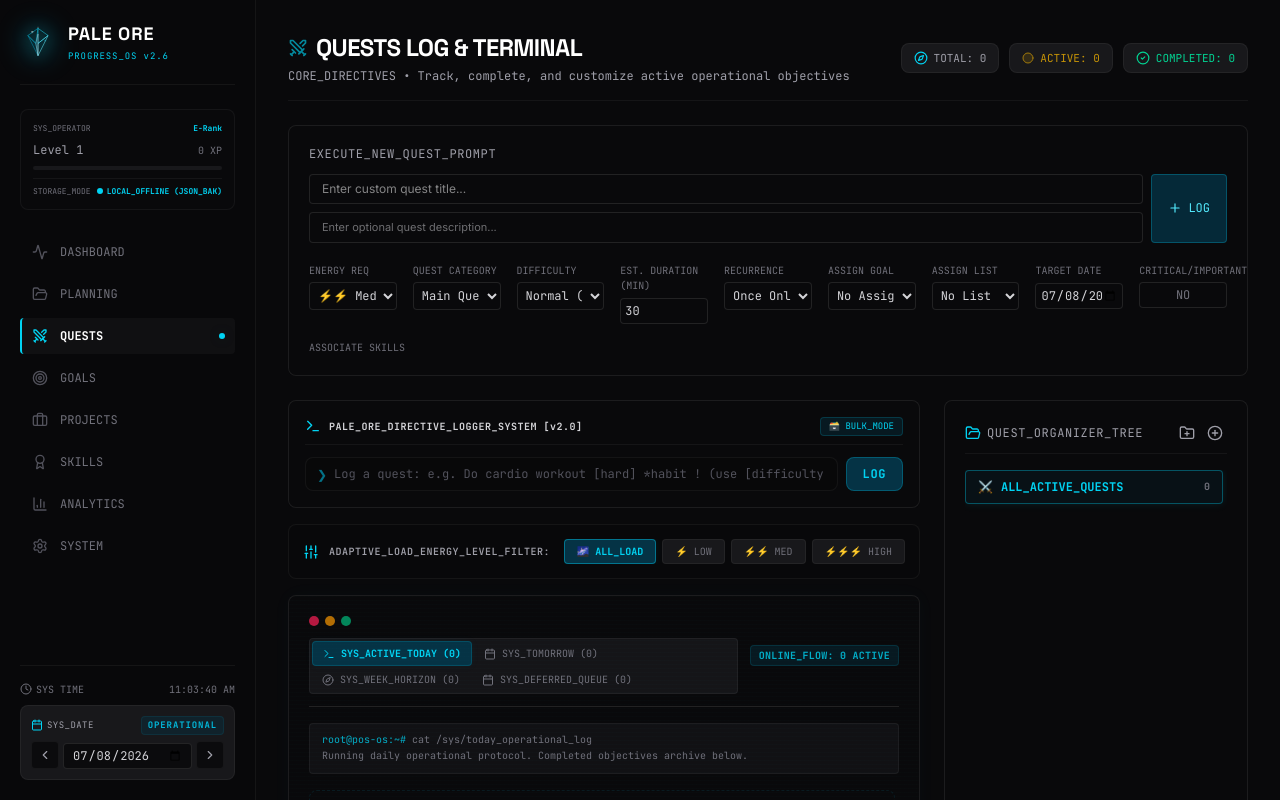
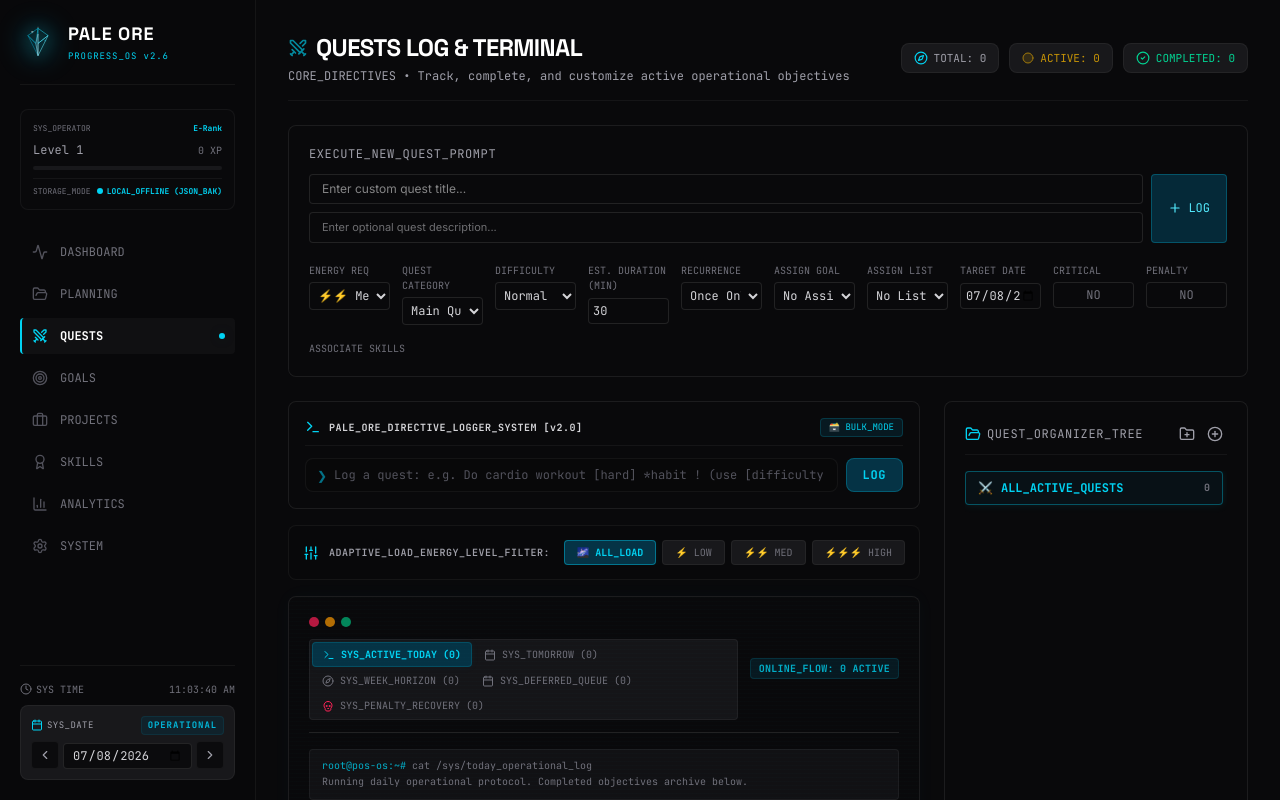
Before and after one commit to ghomrasnichameseddin-cloud/pale-ore, a React (Vite) app: page / in a window 1280 px wide. Both pictures are taken after a click on the button "QUESTS". Shown: the top 800 px of the page. Built offline with nearby package versions, Linux system fonts and the light colour scheme.

Commit message:
penalty quest & recovery mode added

```diff
--- a/src/POSContext.tsx
+++ b/src/POSContext.tsx
@@ -604,12 +604,13 @@ export const POSProvider: React.FC<{ children: React.ReactNode }> = ({ children
     let updatedQuests = [...prev.quests];
     let updatedHistory = [...prev.xpHistory];
     let updatedMomentum = prev.profile.momentum;
+    let recoveryModeActivated = false;
 
     if (daysDiff >= 1) {
-      // Find critical quests active on oldDate that were left unchecked (incomplete)
-      const uncheckedCriticalQuests = prev.quests.filter(q => {
-        const isCritical = q.important || q.type === 'Main' || q.type === 'Boss';
-        if (!isCritical) return false;
+      // Find ALL quests active on oldDate that were left unchecked (incomplete)
+      const uncheckedQuests = prev.quests.filter(q => {
+        if (q.status !== 'Active') return false;
+        if (q.isPenalty || q.type === 'Penalty') return false;
 
         // Check if recurring
         if (q.recurrence && q.recurrence !== 'None') {
@@ -625,7 +626,6 @@ export const POSProvider: React.FC<{ children: React.ReactNode }> = ({ children
           return true; // scheduled but not completed on oldDate
         } else {
           // One-off quest
-          if (q.status !== 'Active') return false;
           if (q.deadline && q.deadline <= oldDate) {
             return true;
           }
@@ -633,28 +633,30 @@ export const POSProvider: React.FC<{ children: React.ReactNode }> = ({ children
         }
       });
 
-      // Apply penalties for each unchecked critical quest
-      uncheckedCriticalQuests.forEach(q => {
+      // Apply penalties for each unchecked quest and automatically create penalty recovery quests
+      uncheckedQuests.forEach(q => {
         let penaltyXp = 50;
         if (q.difficulty === 'Easy') penaltyXp = 25;
         else if (q.difficulty === 'Normal') penaltyXp = 50;
         else if (q.difficulty === 'Hard') penaltyXp = 100;
         else if (q.difficulty === 'Boss') penaltyXp = 250;
 
-        const finalPenaltyXp = penaltyXp * 1.5;
+        const isCritical = q.important || q.type === 'Main' || q.type === 'Boss' || q.difficulty === 'Hard' || q.difficulty === 'Boss';
+        const finalPenaltyXp = isCritical ? penaltyXp * 1.5 : penaltyXp;
 
         const xpHistoryId = `h-fail-midnight-${q.id}-${Date.now()}`;
         const penaltyEntry: XPHistoryEntry = {
           id: xpHistoryId,
           questId: q.id,
-          questName: `💀 MIDNIGHT PENALTY: Unchecked Critical "${q.name}"`,
+          questName: `💀 MIDNIGHT PENALTY: Unchecked "${q.name}"`,
           xp: -Math.round(finalPenaltyXp),
           timestamp: new Date().toISOString(),
           skillIds: q.relatedSkills || []
         };
 
         updatedHistory.unshift(penaltyEntry);
-        updatedMomentum = Math.max(0, updatedMomentum - 25);
+        const momentumLoss = isCritical ? 25 : 10;
+        updatedMomentum = Math.max(0, updatedMomentum - momentumLoss);
 
         // If one-off, mark as Failed
         if (!q.recurrence || q.recurrence === 'None') {
@@ -669,16 +671,49 @@ export const POSProvider: React.FC<{ children: React.ReactNode }> = ({ children
             return uq;
           });
         }
+
+        // Generate the recovery/penalty quest
+        const pQuest: Quest = {
+          id: `q-penalty-${q.id}-${Date.now()}-${Math.random().toString(36).substring(2, 6)}`,
+          name: `⚠️ RECOVERY: Resolve failed/unchecked "${q.name}"`,
+          description: `System-generated recovery directive due to unchecked/failed objective "${q.name}". Resolve this to restore operations.`,
+          status: 'Active' as const,
+          difficulty: q.difficulty === 'Custom' ? 'Normal' : q.difficulty,
+          type: 'Penalty',
+          isPenalty: true,
+          estimatedTime: 15,
+          recurrence: 'None',
+          important: true,
+          energyLevel: 'Medium',
+          deadline: q.deadline || new Date().toISOString().split('T')[0],
+          createdAt: new Date().toISOString(),
+          completedAt: null,
+          xp: 0,
+          goalId: q.goalId || null,
+          projectId: q.projectId || null,
+          milestoneId: q.milestoneId || null,
+          subquests: [
+            {
+              id: `sq-penalty-${q.id}-1`,
+              name: `Resolve the underlying issue or complete the remaining actions of "${q.name}"`,
+              completed: false
+            }
+          ],
+          relatedSkills: q.relatedSkills || []
+        };
+
+        updatedQuests.push(pQuest);
+        recoveryModeActivated = true;
       });
     }
 
-    return { updatedQuests, updatedHistory, updatedMomentum };
+    return { updatedQuests, updatedHistory, updatedMomentum, recoveryModeActivated };
   };
 
   const setSystemDate = (newDateStr: string) => {
     setState(prev => {
       const oldDate = prev.systemDate;
-      const { updatedQuests, updatedHistory, updatedMomentum } = applyMidnightPenalties(prev, oldDate, newDateStr);
+      const { updatedQuests, updatedHistory, updatedMomentum, recoveryModeActivated } = applyMidnightPenalties(prev, oldDate, newDateStr);
 
       const finalQuests = resetRecurringQuestsForNewDate(newDateStr, updatedQuests);
       const finalHistory = resolveRecoveredPenalties(updatedHistory);
@@ -709,7 +744,8 @@ export const POSProvider: React.FC<{ children: React.ReactNode }> = ({ children
           ...prev.profile,
           momentum: updatedMomentum,
           xp: totalXp,
-          level
+          level,
+          recoveryMode: recoveryModeActivated ? true : prev.profile.recoveryMode
         }
       };
     });
@@ -734,7 +770,7 @@ export const POSProvider: React.FC<{ children: React.ReactNode }> = ({ children
         }
 
         const oldDate = currentSimulated;
-        const { updatedQuests, updatedHistory, updatedMomentum } = applyMidnightPenalties(prev, oldDate, nextSimulated);
+        const { updatedQuests, updatedHistory, updatedMomentum, recoveryModeActivated } = applyMidnightPenalties(prev, oldDate, nextSimulated);
 
         const finalQuests = resetRecurringQuestsForNewDate(nextSimulated, updatedQuests);
         const finalHistory = resolveRecoveredPenalties(updatedHistory);
@@ -765,7 +801,8 @@ export const POSProvider: React.FC<{ children: React.ReactNode }> = ({ children
             ...prev.profile,
             momentum: updatedMomentum,
             xp: totalXp,
-            level
+            level,
+            recoveryMode: recoveryModeActivated ? true : prev.profile.recoveryMode
           }
         };
       });
@@ -1150,11 +1187,24 @@ export const POSProvider: React.FC<{ children: React.ReactNode }> = ({ children
   };
 
   const deleteQuest = (id: string) => {
-    setState(prev => ({
-      ...prev,
-      quests: prev.quests.filter(q => q.id !== id),
-      xpHistory: prev.xpHistory.filter(h => h.questId !== id)
-    }));
+    setState(prev => {
+      const remainingQuests = prev.quests.filter(q => q.id !== id);
+      const remainingPenaltyQuestsCount = remainingQuests.filter(q =>
+        q.status === 'Active' && (q.isPenalty || q.type === 'Penalty')
+      ).length;
+
+      const newRecoveryMode = remainingPenaltyQuestsCount === 0 ? false : prev.profile.recoveryMode;
+
+      return {
+        ...prev,
+        quests: remainingQuests,
+        xpHistory: prev.xpHistory.filter(h => h.questId !== id),
+        profile: {
+          ...prev.profile,
+          recoveryMode: newRecoveryMode
+        }
+      };
+    });
   };
 
   const completeQuest = (id: string) => {
@@ -1222,6 +1272,15 @@ export const POSProvider: React.FC<{ children: React.ReactNode }> = ({ children
         };
       });
 
+      const isPenaltyQuest = questToComplete.isPenalty || questToComplete.type === 'Penalty';
+      const remainingPenaltyQuestsCount = updatedQuests.filter(q =>
+        q.status === 'Active' && (q.isPenalty || q.type === 'Penalty') && q.id !== id
+      ).length;
+
+      const newRecoveryMode = isPenaltyQuest
+        ? (remainingPenaltyQuestsCount === 0 ? false : prev.profile.recoveryMode)
+        : prev.profile.recoveryMode;
+
       return {
         ...prev,
         quests: updatedQuests,
@@ -1231,7 +1290,8 @@ export const POSProvider: React.FC<{ children: React.ReactNode }> = ({ children
           ...prev.profile,
           xp: totalXp,
           level,
-          momentum: newMomentum
+          momentum: newMomentum,
+          recoveryMode: newRecoveryMode
         }
       };
     });
@@ -1324,6 +1384,38 @@ export const POSProvider: React.FC<{ children: React.ReactNode }> = ({ children
         return q;
       });
 
+      // Generate the recovery/penalty quest
+      const pQuest: Quest = {
+        id: `q-penalty-${questToFail.id}-${Date.now()}-${Math.random().toString(36).substring(2, 6)}`,
+        name: `⚠️ RECOVERY: Resolve failed/unchecked "${questToFail.name}"`,
+        description: `System-generated recovery directive due to unchecked/failed objective "${questToFail.name}". Resolve this to restore operations.`,
+        status: 'Active' as const,
+        difficulty: questToFail.difficulty === 'Custom' ? 'Normal' : questToFail.difficulty,
+        type: 'Penalty',
+        isPenalty: true,
+        estimatedTime: 15,
+        recurrence: 'None',
+        important: true,
+        energyLevel: 'Medium',
+        deadline: questToFail.deadline || new Date().toISOString().split('T')[0],
+        createdAt: new Date().toISOString(),
+        completedAt: null,
+        xp: 0,
+        goalId: questToFail.goalId || null,
+        projectId: questToFail.projectId || null,
+        milestoneId: questToFail.milestoneId || null,
+        subquests: [
+          {
+            id: `sq-penalty-${questToFail.id}-1`,
+            name: `Resolve the underlying issue or complete the remaining actions of "${questToFail.name}"`,
+            completed: false
+          }
+        ],
+        relatedSkills: questToFail.relatedSkills || []
+      };
+
+      const finalQuestsList = [...updatedQuests, pQuest];
+
       const updatedHistory = resolveRecoveredPenalties([penaltyEntry, ...prev.xpHistory]);
       const totalXp = Math.max(0, updatedHistory.reduce((sum, h) => sum + h.xp, 0));
       const level = calculatePlayerLevel(totalXp);
@@ -1344,14 +1436,15 @@ export const POSProvider: React.FC<{ children: React.ReactNode }> = ({ children
 
       return {
         ...prev,
-        quests: updatedQuests,
+        quests: finalQuestsList,
         skills: updatedSkills,
         xpHistory: updatedHistory,
         profile: {
           ...prev.profile,
           xp: totalXp,
           level,
-          momentum: newMomentum
+          momentum: newMomentum,
+          recoveryMode: true
         }
       };
     });
--- a/src/components/ActiveDirectives.tsx
+++ b/src/components/ActiveDirectives.tsx
@@ -23,7 +23,7 @@ export const ActiveDirectives: React.FC = () => {
   const [showTomorrowQuests, setShowTomorrowQuests] = useState(false);
   const [focusChoiceQuestId, setFocusChoiceQuestId] = useState<string | null>(null);
   const [energyFilter, setEnergyFilter] = useState<'All' | 'Low' | 'Medium' | 'High'>('All');
-  const [terminalTab, setTerminalTab] = useState<'today' | 'tomorrow' | 'week' | 'deferred'>('today');
+  const [terminalTab, setTerminalTab] = useState<'today' | 'tomorrow' | 'week' | 'deferred' | 'penalty'>('today');
 
   // Quick / Bulk Add States
   const [quickInputText, setQuickInputText] = useState('');
@@ -243,7 +243,7 @@ export const ActiveDirectives: React.FC = () => {
   const baseQuests = state.quests.filter(q => {
     // 1. Recovery Mode Filter
     if (state.profile.recoveryMode) {
-      if (q.type !== 'Recovery' && q.type !== 'Optional') return false;
+      if (q.type !== 'Recovery' && q.type !== 'Optional' && q.type !== 'Penalty' && !q.isPenalty) return false;
     }
 
     // 2. Folder & List filters
@@ -363,6 +363,14 @@ export const ActiveDirectives: React.FC = () => {
     }
 
     return q.status === 'Active' && q.deadline && q.deadline > todayStr;
+  });
+
+  // 5. Penalty quests: Active and isPenalty or type === 'Penalty'
+  const penaltyQuests = state.quests.filter(q => {
+    if (q.status !== 'Active') return false;
+    const matchesEnergy = energyFilter === 'All' || q.energyLevel === energyFilter;
+    if (!matchesEnergy) return false;
+    return q.isPenalty || q.type === 'Penalty';
   });
 
   const handleMoveToTomorrow = (questId: string) => {
@@ -1276,6 +1284,25 @@ export const ActiveDirectives: React.FC = () => {
         </div>
       </div>
 
+      {/* Recovery Alert Banner */}
+      {state.profile.recoveryMode && (
+        <div className="p-3 bg-rose-950/40 border border-rose-500/25 rounded-lg flex items-center justify-between text-xs font-mono text-rose-400 mb-4 animate-pulse">
+          <div className="flex items-center gap-2">
+            <Skull className="h-4.5 w-4.5 text-rose-500 shrink-0" />
+            <div>
+              <p className="font-bold uppercase tracking-wider text-rose-300">⚠️ SECURITY SYSTEM ALERT: RECOVERY MODE ENGAGED</p>
+              <p className="text-[10px] text-zinc-400">A directive has been failed or skipped. Normal operations are paused until all outstanding Penalty Quests are completed.</p>
+            </div>
+          </div>
+          <button
+            onClick={() => setTerminalTab('penalty')}
+            className="px-3 py-1 bg-rose-900/60 hover:bg-rose-800 border border-rose-500/30 rounded font-bold uppercase tracking-wider text-[10px] transition-colors whitespace-nowrap"
+          >
+            RESOLVE PENALTY QUESTS ({penaltyQuests.length})
+          </button>
+        </div>
+      )}
+
       {/* COMPACTED UNIFIED TERMINAL CONSOLE */}
       <div
         className={`glass-panel rounded-lg p-5 border transition-all duration-300 relative overflow-hidden flex flex-col h-[550px] ${
@@ -1285,7 +1312,9 @@ export const ActiveDirectives: React.FC = () => {
             ? 'border-purple-500/20 bg-zinc-950/45 shadow-[0_0_20px_rgba(168,85,247,0.03)]'
             : terminalTab === 'week'
             ? 'border-emerald-500/20 bg-zinc-950/45 shadow-[0_0_20px_rgba(16,185,129,0.03)]'
-            : 'border-amber-500/20 bg-zinc-950/45 shadow-[0_0_20px_rgba(245,158,11,0.02)]'
+            : terminalTab === 'deferred'
+            ? 'border-amber-500/20 bg-zinc-950/45 shadow-[0_0_20px_rgba(245,158,11,0.02)]'
+            : 'border-rose-500/35 bg-zinc-950/50 shadow-[0_0_20px_rgba(239,68,68,0.04)]'
         }`}
         id="unified-terminal"
       >
@@ -1296,7 +1325,9 @@ export const ActiveDirectives: React.FC = () => {
             ? 'bg-[linear-gradient(to_bottom,rgba(168,85,247,0.01)_1px,transparent_1px)]'
             : terminalTab === 'week'
             ? 'bg-[linear-gradient(to_bottom,rgba(16,185,129,0.01)_1px,transparent_1px)]'
-            : 'bg-[linear-gradient(to_bottom,rgba(245,158,11,0.01)_1px,transparent_1px)]'
+            : terminalTab === 'deferred'
+            ? 'bg-[linear-gradient(to_bottom,rgba(245,158,11,0.01)_1px,transparent_1px)]'
+            : 'bg-[linear-gradient(to_bottom,rgba(239,68,68,0.015)_1px,transparent_1px)]'
         }`} />
 
         {/* Terminal Header with Window Controls & Styled Tabs */}
@@ -1355,6 +1386,17 @@ export const ActiveDirectives: React.FC = () => {
                 <Calendar className="h-3 w-3" />
                 SYS_DEFERRED_QUEUE ({tomorrowPostponedQuests.length})
               </button>
+              <button
+                onClick={() => setTerminalTab('penalty')}
+                className={`flex items-center gap-1.5 px-2.5 py-1 text-[10px] font-mono rounded uppercase transition-all duration-150 ${
+                  terminalTab === 'penalty'
+                    ? 'bg-rose-950 text-rose-400 font-bold border border-rose-500/20 shadow-[0_0_8px_rgba(239,68,68,0.05)]'
+                    : 'text-zinc-500 hover:text-rose-400'
+                }`}
+              >
+                <Skull className="h-3 w-3 text-rose-500" />
+                SYS_PENALTY_RECOVERY ({penaltyQuests.length})
+              </button>
             </div>
           </div>
 
@@ -1371,9 +1413,13 @@ export const ActiveDirectives: React.FC = () => {
             <div className="text-[10px] font-mono text-emerald-400/80 bg-emerald-950/30 border border-emerald-500/15 px-2 py-0.5 rounded uppercase font-bold tracking-wide shrink-0">
               7D_HORIZON: {weekQuests.filter(q => !isQuestFinishedForToday(q)).length} ACTIVE
             </div>
-          ) : (
+          ) : terminalTab === 'deferred' ? (
             <div className="text-[10px] font-mono text-amber-400/80 bg-amber-950/30 border border-amber-500/15 px-2 py-0.5 rounded uppercase font-bold tracking-wide shrink-0">
               QUEUED: {tomorrowPostponedQuests.length} DEFERRED
+            </div>
+          ) : (
+            <div className="text-[10px] font-mono text-rose-400 bg-rose-950/30 border border-rose-500/15 px-2 py-0.5 rounded uppercase font-bold tracking-wide shrink-0 animate-pulse">
+              RECOVERY_CON: {penaltyQuests.length} ACTIVE
             </div>
           )}
         </div>
@@ -1394,10 +1440,15 @@ export const ActiveDirectives: React.FC = () => {
             <span className="text-emerald-400/80">root@pos-os:~#</span> cat /sys/week_horizon_log<br/>
             Analyzing 7-day milestone projection. Balancing recurring workloads.
           </div>
-        ) : (
+        ) : terminalTab === 'deferred' ? (
           <div className="bg-zinc-900/60 border border-white/5 rounded px-3 py-2 text-[10px] font-mono text-zinc-500 mb-4 shrink-0 leading-relaxed">
             <span className="text-amber-500/80">root@pos-os:~#</span> cat /sys/deferred_queue_log<br/>
             Operational objectives postponed to future cycles. Click &lt;Accelerate&gt; to pull back.
+          </div>
+        ) : (
+          <div className="bg-zinc-900/60 border border-rose-950/40 rounded px-3 py-2 text-[10px] font-mono text-zinc-500 mb-4 shrink-0 leading-relaxed">
+            <span className="text-rose-500">root@pos-os:~#</span> cat /sys/penalty_recovery_log<br/>
+            ACTIVE SYSTEM PENALTIES DETECTED. Complete these directives immediately to disable Recovery Mode restriction lock.
           </div>
         )}
 
@@ -1439,7 +1490,7 @@ export const ActiveDirectives: React.FC = () => {
                 {weekQuests.map(q => renderQuestCard(q, true))}
               </AnimatePresence>
             )
-          ) : (
+          ) : terminalTab === 'deferred' ? (
             tomorrowPostponedQuests.length === 0 ? (
               <div className="text-center py-16 border border-dashed border-amber-500/10 rounded-lg">
                 <Calendar className="h-8 w-8 text-zinc-600 mx-auto mb-2 animate-pulse" />
@@ -1451,6 +1502,18 @@ export const ActiveDirectives: React.FC = () => {
                 {tomorrowPostponedQuests.map(q => renderQuestCard(q, true))}
               </AnimatePresence>
             )
+          ) : (
+            penaltyQuests.length === 0 ? (
+              <div className="text-center py-16 border border-dashed border-rose-500/20 bg-rose-950/5 rounded-lg">
+                <CheckCircle2 className="h-8 w-8 text-emerald-500 mx-auto mb-2 animate-bounce" />
+                <p className="text-xs text-rose-300 font-mono font-bold uppercase tracking-wider">ALL PENALTIES CLEANED & RECOVERED</p>
+                <p className="text-[9px] text-zinc-500 font-mono mt-1">Operational protocol normal. No active penalty directives found.</p>
+              </div>
+            ) : (
+              <AnimatePresence mode="popLayout">
+                {penaltyQuests.map(q => renderQuestCard(q, false))}
+              </AnimatePresence>
+            )
           )}
         </div>
       </div>
--- a/src/components/ExecuteQuestForm.tsx
+++ b/src/components/ExecuteQuestForm.tsx
@@ -15,6 +15,7 @@ export const ExecuteQuestForm: React.FC = () => {
   const [newQuestDuration, setNewQuestDuration] = useState<number>(30);
   const [newQuestRecurrence, setNewQuestRecurrence] = useState<QuestRecurrence | 'Custom'>('None');
   const [newQuestImportant, setNewQuestImportant] = useState(false);
+  const [newQuestIsPenalty, setNewQuestIsPenalty] = useState(false);
   const [newQuestDescription, setNewQuestDescription] = useState('');
   const [newQuestEnergy, setNewQuestEnergy] = useState<'Low' | 'Medium' | 'High'>('Medium');
   const [newQuestDeadline, setNewQuestDeadline] = useState('');
@@ -83,7 +84,8 @@ export const ExecuteQuestForm: React.FC = () => {
       recurrence: finalRecurrence,
       deadline: newQuestDeadline || systemDate,
       important: isImportant,
-      energyLevel: newQuestEnergy
+      energyLevel: newQuestEnergy,
+      isPenalty: newQuestIsPenalty || newQuestType === 'Penalty'
     });
 
     setNewQuestName('');
@@ -91,6 +93,7 @@ export const ExecuteQuestForm: React.FC = () => {
     setNewQuestSkills([]);
     setNewQuestRecurrence('None');
     setNewQuestImportant(false);
+    setNewQuestIsPenalty(false);
     setNewQuestEnergy('Medium');
     setNewQuestDeadline('');
   };
@@ -132,7 +135,7 @@ export const ExecuteQuestForm: React.FC = () => {
         </div>
 
         {/* Form Options Row */}
-        <div className="grid grid-cols-1 md:grid-cols-9 gap-4 pt-1">
+        <div className="grid grid-cols-1 md:grid-cols-10 gap-3 pt-1">
           {/* Energy level selection */}
           <div>
             <label className="block text-[10px] font-mono text-zinc-500 uppercase mb-1">Energy Req</label>
@@ -159,6 +162,7 @@ export const ExecuteQuestForm: React.FC = () => {
               <option value="Side">Side Quest</option>
               <option value="Boss">Boss Quest</option>
               <option value="Recovery">Recovery Quest</option>
+              <option value="Penalty">Penalty Quest</option>
               <option value="Habit">Habit Quest</option>
               <option value="Optional">Optional Quest</option>
             </select>
@@ -267,7 +271,7 @@ export const ExecuteQuestForm: React.FC = () => {
 
           {/* Critical Directive Toggle */}
           <div>
-            <label className="block text-[10px] font-mono text-zinc-500 uppercase mb-1">Critical/Important</label>
+            <label className="block text-[10px] font-mono text-zinc-500 uppercase mb-1">Critical</label>
             <button
               type="button"
               onClick={() => setNewQuestImportant(!newQuestImportant)}
@@ -278,6 +282,22 @@ export const ExecuteQuestForm: React.FC = () => {
               }`}
             >
               {newQuestImportant ? '⚠️ YES' : 'NO'}
+            </button>
+          </div>
+
+          {/* Penalty Quest Toggle */}
+          <div>
+            <label className="block text-[10px] font-mono text-zinc-500 uppercase mb-1">Penalty</label>
+            <button
+              type="button"
+              onClick={() => setNewQuestIsPenalty(!newQuestIsPenalty)}
+              className={`w-full bg-zinc-950 border rounded p-1 text-xs font-mono transition-all duration-200 flex items-center justify-center gap-1 ${
+                newQuestIsPenalty
+                  ? 'border-amber-500/50 text-amber-400 bg-amber-950/20 shadow-[0_0_8px_rgba(245,158,11,0.1)] font-bold'
+                  : 'border-white/10 text-zinc-500 hover:border-white/20'
+              }`}
+            >
+              {newQuestIsPenalty ? '💀 YES' : 'NO'}
             </button>
           </div>
         </div>
--- a/src/types.ts
+++ b/src/types.ts
@@ -54,7 +54,7 @@ export interface QuestList {
 }
 
 export type QuestDifficulty = 'Easy' | 'Normal' | 'Hard' | 'Boss' | 'Custom';
-export type QuestType = 'Main' | 'Side' | 'Boss' | 'Optional' | 'Habit' | 'Recovery' | 'Milestone' | string;
+export type QuestType = 'Main' | 'Side' | 'Boss' | 'Optional' | 'Habit' | 'Recovery' | 'Milestone' | 'Penalty' | string;
 export type QuestRecurrence = 'None' | 'Daily' | 'Every 2 Days' | 'Weekly' | 'Monthly' | string;
 
 export interface Quest {
@@ -78,6 +78,7 @@ export interface Quest {
   important?: boolean;
   subquests?: SubQuest[];
   energyLevel?: 'Low' | 'Medium' | 'High';
+  isPenalty?: boolean;
 }
 
 export interface Skill {
```
Also changed, not shown: src/components/DashboardView.tsx (+6 -7 lines), 1 other file (tests, documents, lock files or other folders).
